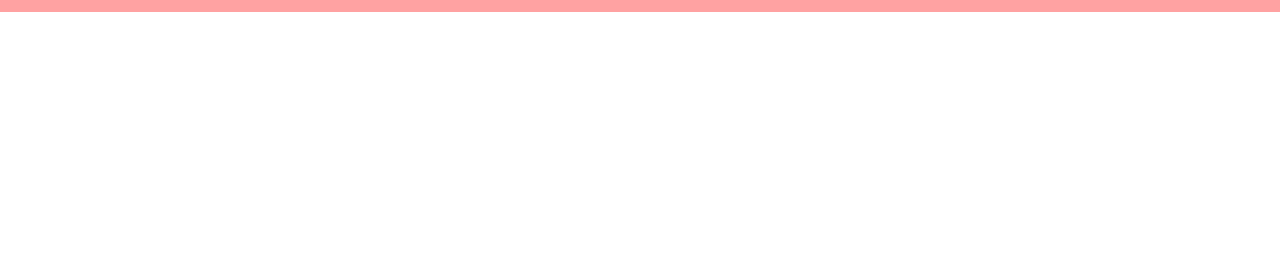
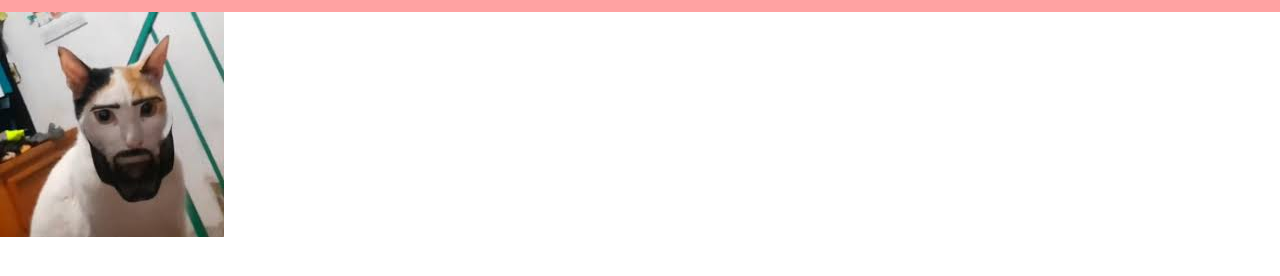
Before and after one commit to emulatorsenjoyer-cmyk/basic_webside_gigacat, a plain HTML site: page index.html in a window 1280 px wide. Shown: the part 56-332 px from the top of the page. Drawn offline with nearby package versions, Linux system fonts and the light colour scheme.

Commit message:
Update index.html

```diff
--- a/index.html
+++ b/index.html
@@ -9,6 +9,6 @@
 </head>
 <body>
     <h3 class="text-3xl p-4 bg-red-300">Hello World</h3>
-    <img src="images/200w.gif" alt="">
+    <img src="images/images.jpg" alt="">
 </body>
 </html>
```
